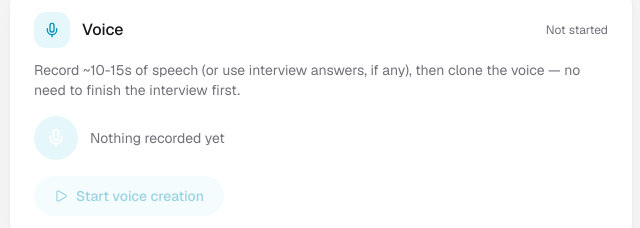
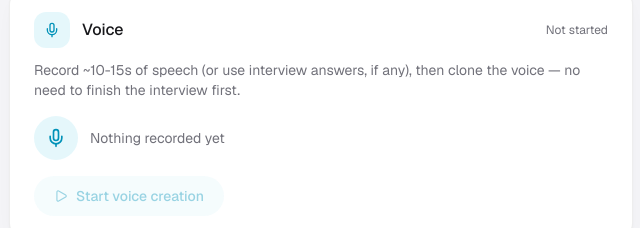
Before and after one commit to AugusteBourayne/Summit-Hackathon, a Next.js app: page /training/employe-demo in a window 1280 px wide. Shown: the part 1000-1228 px from the top of the page, without its empty margins (319-959 px from the left). Built offline with nearby package versions, Linux system fonts and the light colour scheme.

Commit message:
fix(training): icône micro invisible sur le bouton d'enregistrement voix
"text-white" était appliqué en dehors du ternaire, donc actif même à
l'idle — icône blanche sur fond cyan très clair, quasi invisible.
Maintenant text-white seulement en enregistrement (fond rouge).

```diff
--- a/app/training/[cloneId]/page.tsx
+++ b/app/training/[cloneId]/page.tsx
@@ -363,8 +363,10 @@ export default function TrainingStudio({
               <button
                 onClick={toggleVoiceSampleMic}
                 className={`flex h-11 w-11 shrink-0 items-center justify-center rounded-full transition-all ${
-                  recorder.recording ? "scale-110 bg-red-500" : "bg-cyan-500/10 text-cyan-600 hover:bg-cyan-500/15"
-                } text-white`}
+                  recorder.recording
+                    ? "scale-110 bg-red-500 text-white"
+                    : "bg-cyan-500/10 text-cyan-600 hover:bg-cyan-500/15"
+                }`}
                 title={recorder.recording ? "Click to stop recording" : "Click to record a voice sample"}
               >
                 <Mic className="h-5 w-5" />
```
